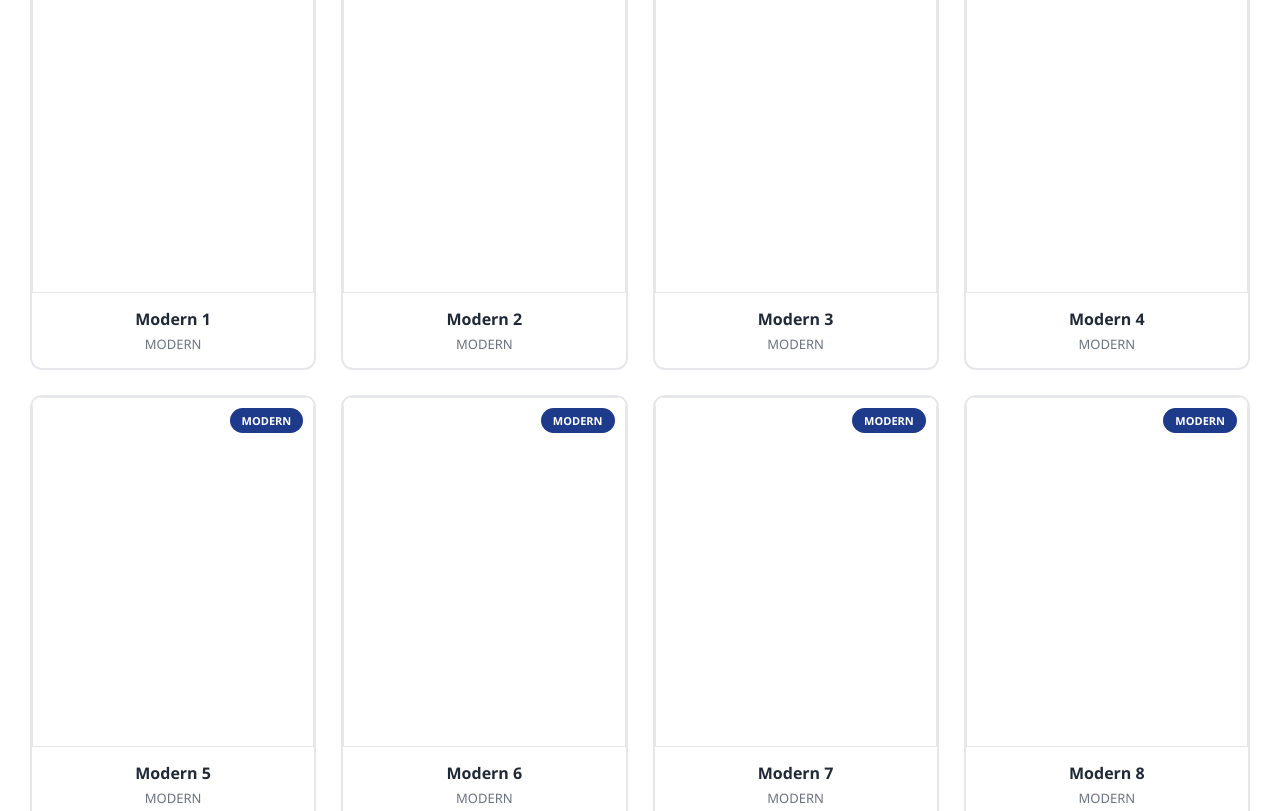
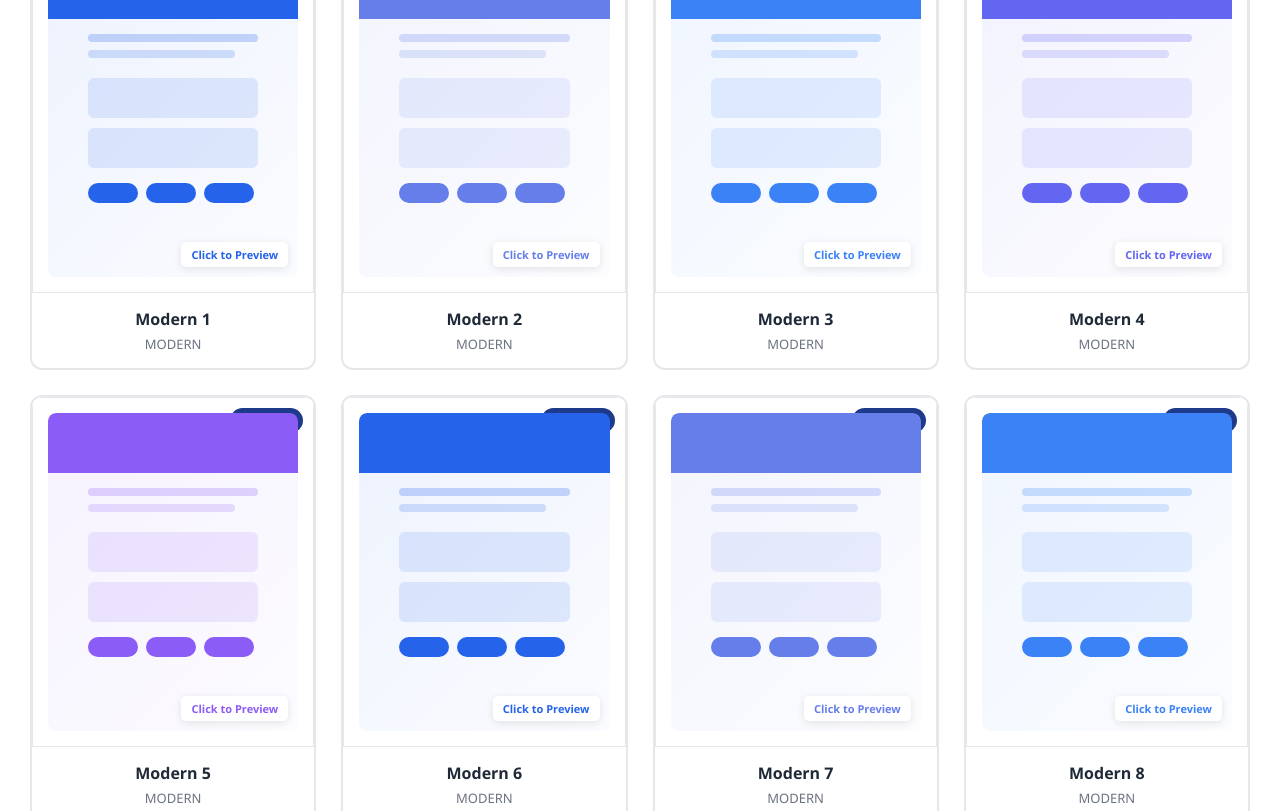
Before and after one commit to Dev-hebz/godmisoft-cv-maker, a plain HTML site: page index.html in a window 1280 px wide. Shown: the part 450-1261 px from the top of the page. Drawn offline with nearby package versions, Linux system fonts and the light colour scheme.

Commit message:
Add files via upload

```diff
--- a/app.js
+++ b/app.js
@@ -85,51 +85,37 @@ function createTemplateCard(template) {
     card.dataset.id = template.id;
     card.dataset.category = template.category;
 
-    // Rich sample data for better preview
-    const sampleData = {
-        fullName: 'John Doe',
-        jobTitle: 'Senior Developer',
-        email: 'john@email.com',
-        phone: '+1 555-1234',
-        address: 'New York, NY',
-        summary: 'Experienced professional with expertise in software development and team leadership.',
-        experience: [
-            {
-                position: 'Senior Developer',
-                company: 'Tech Corporation',
-                startDate: '2020',
-                endDate: 'Present',
-                description: 'Leading development team and architecting solutions.'
-            }
-        ],
-        education: [
-            {
-                degree: 'BS Computer Science',
-                institution: 'University of Technology',
-                year: '2016'
-            }
-        ],
-        skills: [
-            {name: 'JavaScript'},
-            {name: 'Python'},
-            {name: 'React'},
-            {name: 'Node.js'}
-        ],
-        languages: [
-            {name: 'English', level: 'Native'}
-        ],
-        certifications: [
-            {name: 'AWS Certified', issuer: 'Amazon', year: '2023'}
-        ]
+    // Color schemes based on category
+    const categoryColors = {
+        modern: ['#2563eb', '#667eea', '#3b82f6', '#6366f1', '#8b5cf6'],
+        classic: ['#1f2937', '#374151', '#4b5563', '#6b7280', '#9ca3af'],
+        creative: ['#ec4899', '#f59e0b', '#ef4444', '#10b981', '#8b5cf6'],
+        business: ['#1e40af', '#0369a1', '#075985', '#1e3a8a', '#166534'],
+        minimalist: ['#000000', '#2c2c2c', '#1a1a1a', '#333333', '#141414']
     };
 
-    const previewHTML = template.generate(sampleData);
+    const colors = categoryColors[template.category] || categoryColors.modern;
+    const colorIndex = (template.id - 1) % colors.length;
+    const primaryColor = colors[colorIndex];
 
+    // Create visual placeholder
     card.innerHTML = `
         <div class="template-preview">
             <div class="template-badge">${template.category}</div>
-            <div class="template-preview-wrapper">
-                ${previewHTML}
+            <div class="template-placeholder" style="background: linear-gradient(135deg, ${primaryColor}15 0%, ${primaryColor}05 100%);">
+                <div class="placeholder-header" style="background: ${primaryColor}; height: 60px; margin-bottom: 15px;"></div>
+                <div class="placeholder-line" style="background: ${primaryColor}40; height: 8px; margin: 8px 20px; border-radius: 4px;"></div>
+                <div class="placeholder-line" style="background: ${primaryColor}30; height: 8px; margin: 8px 20px; width: 70%; border-radius: 4px;"></div>
+                <div style="margin: 20px;">
+                    <div class="placeholder-section" style="background: ${primaryColor}20; height: 40px; margin: 10px 0; border-radius: 6px;"></div>
+                    <div class="placeholder-section" style="background: ${primaryColor}20; height: 40px; margin: 10px 0; border-radius: 6px;"></div>
+                    <div style="display: flex; gap: 8px; margin-top: 15px;">
+                        <div style="background: ${primaryColor}; width: 50px; height: 20px; border-radius: 10px;"></div>
+                        <div style="background: ${primaryColor}; width: 50px; height: 20px; border-radius: 10px;"></div>
+                        <div style="background: ${primaryColor}; width: 50px; height: 20px; border-radius: 10px;"></div>
+                    </div>
+                </div>
+                <div class="template-preview-label" style="position: absolute; bottom: 10px; right: 10px; background: white; padding: 5px 10px; border-radius: 5px; font-size: 11px; color: ${primaryColor}; font-weight: 600;">Click to Preview</div>
             </div>
         </div>
         <div class="template-info">
--- a/styles.css
+++ b/styles.css
@@ -267,15 +267,33 @@ body {
     position: relative;
     overflow: hidden;
     border: 1px solid var(--border-color);
+    padding: 15px;
 }
 
-.template-preview-wrapper {
-    transform: scale(0.28);
-    transform-origin: top center;
-    width: 357%;
-    height: 357%;
+.template-placeholder {
+    width: 100%;
+    height: 100%;
+    border-radius: 8px;
+    padding: 20px;
+    position: relative;
     overflow: hidden;
-    pointer-events: none;
+}
+
+.placeholder-header {
+    border-radius: 8px 8px 0 0;
+    margin: -20px -20px 15px -20px;
+}
+
+.placeholder-line {
+    border-radius: 4px;
+}
+
+.placeholder-section {
+    border-radius: 6px;
+}
+
+.template-preview-label {
+    box-shadow: 0 2px 8px rgba(0,0,0,0.1);
 }
 
 .template-badge {
```
